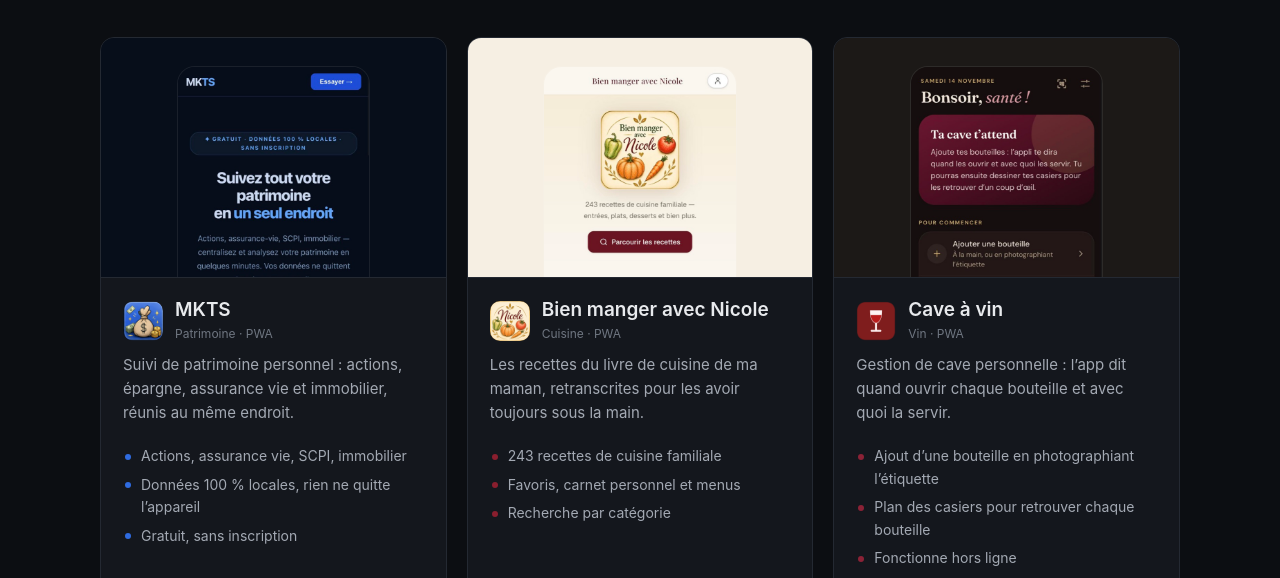
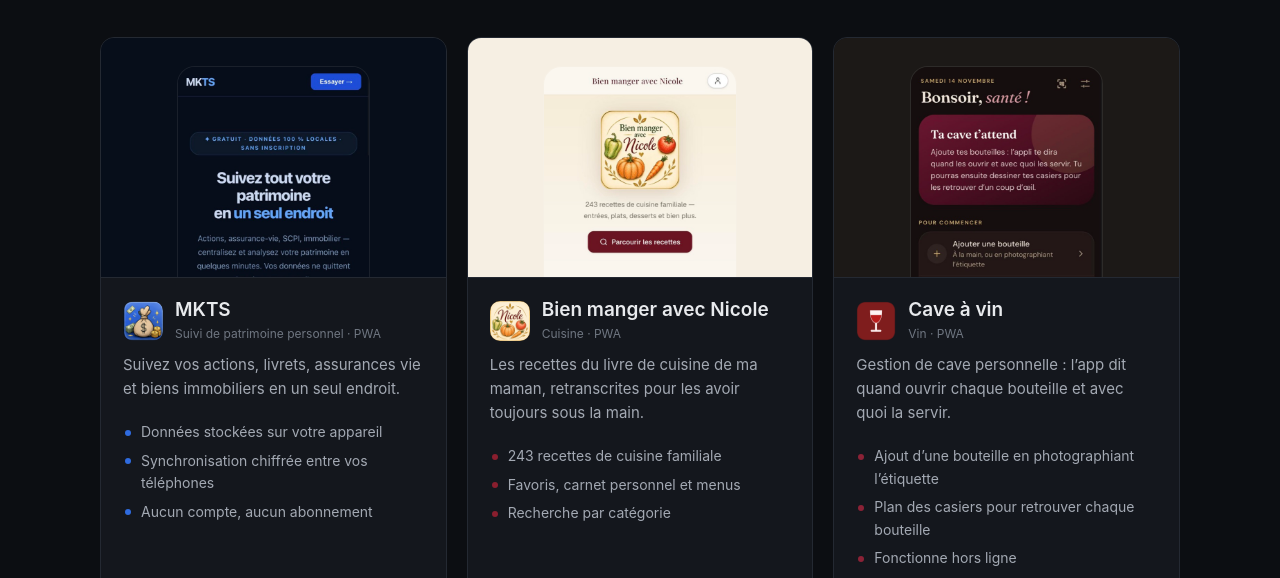
Before and after one commit to blatourdev/blatourdev.github.io, a plain HTML site: page index.html in a window 1280 px wide. Shown: the part 222-800 px from the top of the page. Drawn offline with Linux system fonts and the light colour scheme.

Commit message:
MKTS : description mise à jour (synchronisation chiffrée)
Co-Authored-By: Claude Opus 5.5 <noreply@anthropic.com>

```diff
--- a/index.html
+++ b/index.html
@@ -138,14 +138,13 @@
         <div class="body">
           <div class="title">
             <img src="img/mkts-icon.png" alt="" width="40" height="40">
-            <div><h2>MKTS</h2><p class="tag">Patrimoine · PWA</p></div>
+            <div><h2>MKTS</h2><p class="tag">Suivi de patrimoine personnel · PWA</p></div>
           </div>
-          <p class="desc">Suivi de patrimoine personnel : actions, épargne, assurance vie et immobilier, réunis au même endroit.</p>
-          <!-- À compléter -->
+          <p class="desc">Suivez vos actions, livrets, assurances vie et biens immobiliers en un seul endroit.</p>
           <ul class="features">
-            <li>Actions, assurance vie, SCPI, immobilier</li>
-            <li>Données 100 % locales, rien ne quitte l’appareil</li>
-            <li>Gratuit, sans inscription</li>
+            <li>Données stockées sur votre appareil</li>
+            <li>Synchronisation chiffrée entre vos téléphones</li>
+            <li>Aucun compte, aucun abonnement</li>
           </ul>
           <a class="btn" href="https://mkts-pwa.vercel.app/" target="_blank" rel="noopener">
             Ouvrir l’app
```
